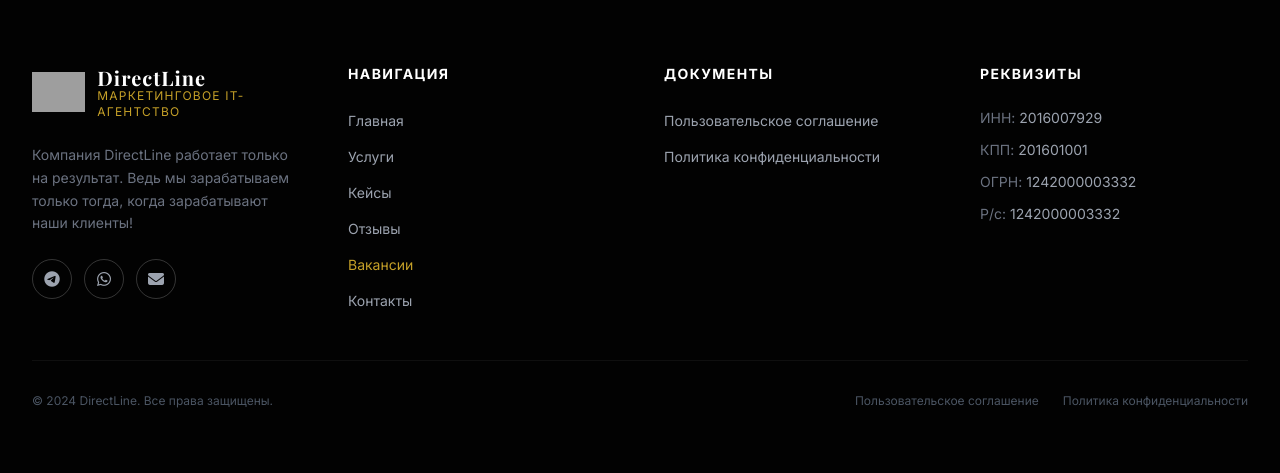
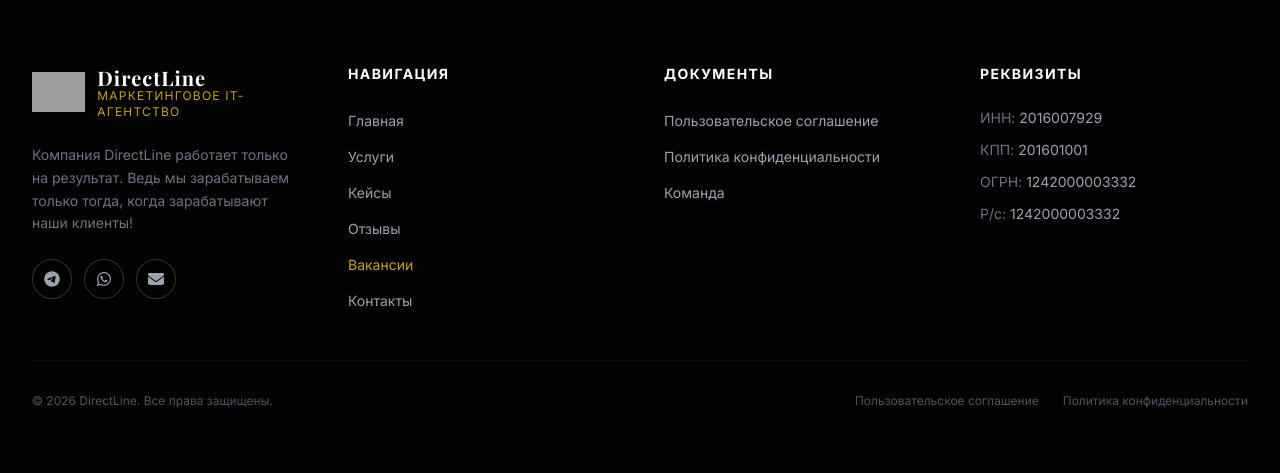
Before and after one commit to itrickon/DirectSite, a Django app: page /vacancy/ in a window 1280 px wide. Shown: the part 4380-4853 px from the top of the page. Run offline with Django 5.2, Linux system fonts and the light colour scheme; some libraries are stand-ins or nearby versions; some web fonts are replaced; grey boxes are pictures that could not be loaded.

Commit message:
Added team in other pages;

```diff
--- a/directsite/templates/contacts.html
+++ b/directsite/templates/contacts.html
@@ -489,6 +489,7 @@
                     <ul class="space-y-3">
                         <li><a href="{% url 'user_agreement' %}" class="text-gray-400 hover:text-gold-500 transition-colors text-sm">Пользовательское соглашение</a></li>
                         <li><a href="{% url 'privacy_policy' %}" class="text-gray-400 hover:text-gold-500 transition-colors text-sm">Политика конфиденциальности</a></li>
+                        <li><a href="{% url 'team' %}" class="text-gray-400 hover:text-gold-500 transition-colors text-sm">Команда</a></li>
                     </ul>
                 </div>
 
--- a/directsite/templates/index.html
+++ b/directsite/templates/index.html
@@ -906,6 +906,7 @@
                         <li><a href="#cases" class="text-gray-400 hover:text-gold-500 transition-colors text-sm">Кейсы</a></li>
                         <li><a href="#reviews" class="text-gray-400 hover:text-gold-500 transition-colors text-sm">Отзывы</a></li>
                         <li><a href="{% url 'vacancy' %}" class="text-gray-400 hover:text-gold-500 transition-colors text-sm">Вакансии</a></li>
+                        <li><a href="{% url 'team' %}" class="text-gray-400 hover:text-gold-500 transition-colors text-sm">Команда</a></li>
                         <li><a href="{% url 'contacts' %}" class="text-gray-400 hover:text-gold-500 transition-colors text-sm">Контакты</a></li>
                     </ul>
                 </div>
--- a/directsite/templates/polzovatelskoe-soglashenie.html
+++ b/directsite/templates/polzovatelskoe-soglashenie.html
@@ -436,6 +436,7 @@
                     <ul class="space-y-3">
                         <li><a href="{% url 'user_agreement' %}" class="text-gold-500 transition-colors text-sm">Пользовательское соглашение</a></li>
                         <li><a href="{% url 'privacy_policy' %}" class="text-gray-400 hover:text-gold-500 transition-colors text-sm">Политика конфиденциальности</a></li>
+                        <li><a href="{% url 'team' %}" class="text-gray-400 hover:text-gold-500 transition-colors text-sm">Команда</a></li>
                     </ul>
                 </div>
 
--- a/directsite/templates/privacy-policy.html
+++ b/directsite/templates/privacy-policy.html
@@ -483,6 +483,7 @@
                     <ul class="space-y-3">
                         <li><a href="{% url 'user_agreement' %}" class="text-gray-400 hover:text-gold-500 transition-colors text-sm">Пользовательское соглашение</a></li>
                         <li><a href="{% url 'privacy_policy' %}" class="text-gold-500 transition-colors text-sm">Политика конфиденциальности</a></li>
+                        <li><a href="{% url 'team' %}" class="text-gray-400 hover:text-gold-500 transition-colors text-sm">Команда</a></li>
                     </ul>
                 </div>
 
@@ -500,7 +501,7 @@
             <div class="border-t border-white/5 pt-8">
                 <div class="flex flex-col md:flex-row justify-between items-center gap-4">
                     <p class="text-gray-600 text-xs">
-                        © 2024 DirectLine. Все права защищены.
+                        © 2026 DirectLine. Все права защищены.
                     </p>
                     <div class="flex gap-6">
                         <a href="{% url 'user_agreement' %}" class="text-gray-600 hover:text-gold-500 text-xs transition-colors">Пользовательское соглашение</a>
--- a/directsite/templates/service.html
+++ b/directsite/templates/service.html
@@ -819,6 +819,7 @@
                     <ul class="space-y-3">
                         <li><a href="{% url 'user_agreement' %}" class="text-gray-400 hover:text-gold-500 transition-colors text-sm">Пользовательское соглашение</a></li>
                         <li><a href="{% url 'privacy_policy' %}" class="text-gray-400 hover:text-gold-500 transition-colors text-sm">Политика конфиденциальности</a></li>
+                        <li><a href="{% url 'team' %}" class="text-gray-400 hover:text-gold-500 transition-colors text-sm">Команда</a></li>
                     </ul>
                 </div>
 
@@ -836,7 +837,7 @@
             <div class="border-t border-white/5 pt-8">
                 <div class="flex flex-col md:flex-row justify-between items-center gap-4">
                     <p class="text-gray-600 text-xs">
-                        © 2024 DirectLine. Все права защищены.
+                        © 2026 DirectLine. Все права защищены.
                     </p>
                     <div class="flex gap-6">
                         <a href="{% url 'user_agreement' %}" class="text-gray-600 hover:text-gold-500 text-xs transition-colors">Пользовательское соглашение</a>
--- a/directsite/templates/team.html
+++ b/directsite/templates/team.html
@@ -356,7 +356,6 @@
                     <a href="index.html#cases" class="nav-link text-gray-300 hover:text-gold-500 text-sm font-medium">Кейсы</a>
                     <a href="index.html#reviews" class="nav-link text-gray-300 hover:text-gold-500 text-sm font-medium">Отзывы</a>
                     <a href="vacancy.html" class="nav-link text-gray-300 hover:text-gold-500 text-sm font-medium">Вакансии</a>
-                    <a href="team.html" class="nav-link text-gold-500 text-sm font-bold">Команда</a>
                     <a href="conacts.html" class="nav-link text-gray-300 hover:text-gold-500 text-sm font-medium">Контакты</a>
                 </div>
 
@@ -382,7 +381,6 @@
                 <a href="index.html#cases" onclick="toggleMobileMenu()" class="block text-gray-300 hover:text-gold-500 py-2 border-b border-white/5">Кейсы</a>
                 <a href="index.html#reviews" onclick="toggleMobileMenu()" class="block text-gray-300 hover:text-gold-500 py-2 border-b border-white/5">Отзывы</a>
                 <a href="vacancy.html" onclick="toggleMobileMenu()" class="block text-gray-300 hover:text-gold-500 py-2 border-b border-white/5">Вакансии</a>
-                <a href="team.html" onclick="toggleMobileMenu()" class="block text-gold-500 font-bold py-2">Команда</a>
                 <a href="conacts.html" onclick="toggleMobileMenu()" class="block text-gray-300 hover:text-gold-500 py-2 border-b border-white/5">Контакты</a>
             </nav>
         </div>
@@ -693,6 +691,7 @@
                     <ul class="space-y-3">
                         <li><a href="polzovatelskoe-soglashenie.html" class="text-gray-400 hover:text-gold-500 transition-colors text-sm">Пользовательское соглашение</a></li>
                         <li><a href="politika.html" class="text-gray-400 hover:text-gold-500 transition-colors text-sm">Политика конфиденциальности</a></li>
+                        <li><a href="team.html" class="text-gray-400 hover:text-gold-500 transition-colors text-sm">Команда</a></li>
                         <li><a href="index.html#faq" class="text-gray-400 hover:text-gold-500 transition-colors text-sm">FAQ</a></li>
                     </ul>
                 </div>
@@ -711,7 +710,7 @@
             <div class="border-t border-white/5 pt-8">
                 <div class="flex flex-col md:flex-row justify-between items-center gap-4">
                     <p class="text-gray-600 text-xs">
-                        © 2024 DirectLine. Все права защищены.
+                        © 2026 DirectLine. Все права защищены.
                     </p>
                     <div class="flex gap-6">
                         <a href="polzovatelskoe-soglashenie.html" class="text-gray-600 hover:text-gold-500 text-xs transition-colors">Пользовательское соглашение</a>
--- a/directsite/templates/vacancy.html
+++ b/directsite/templates/vacancy.html
@@ -842,6 +842,7 @@
                     <ul class="space-y-3">
                         <li><a href="{% url 'user_agreement' %}" class="text-gray-400 hover:text-gold-500 transition-colors text-sm">Пользовательское соглашение</a></li>
                         <li><a href="{% url 'privacy_policy' %}" class="text-gray-400 hover:text-gold-500 transition-colors text-sm">Политика конфиденциальности</a></li>
+                        <li><a href="{% url 'team' %}" class="text-gray-400 hover:text-gold-500 transition-colors text-sm">Команда</a></li>
                     </ul>
                 </div>
 
@@ -859,7 +860,7 @@
             <div class="border-t border-white/5 pt-8">
                 <div class="flex flex-col md:flex-row justify-between items-center gap-4">
                     <p class="text-gray-600 text-xs">
-                        © 2024 DirectLine. Все права защищены.
+                        © 2026 DirectLine. Все права защищены.
                     </p>
                     <div class="flex gap-6">
                         <a href="{% url 'user_agreement' %}" class="text-gray-600 hover:text-gold-500 text-xs transition-colors">Пользовательское соглашение</a>
```
